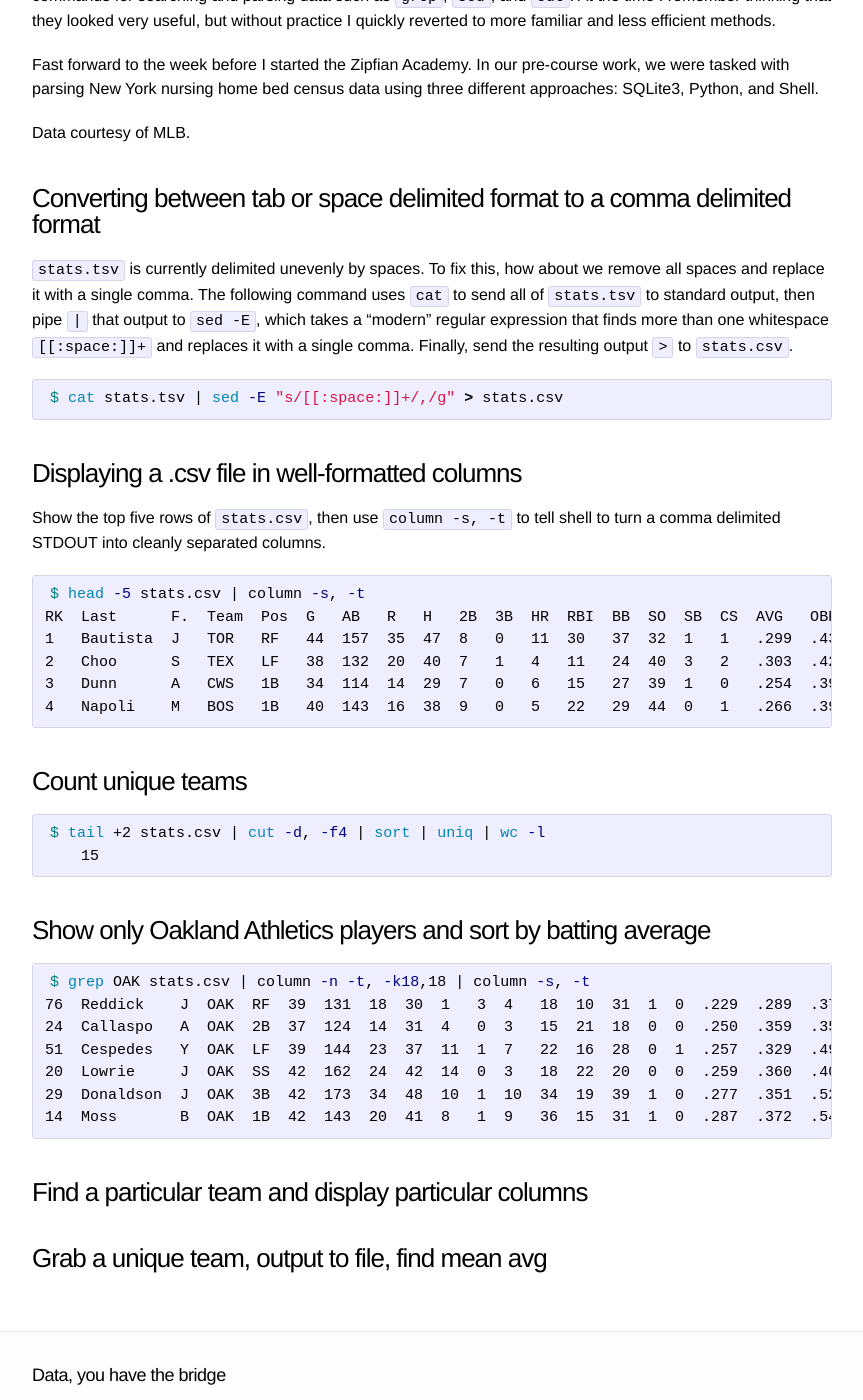
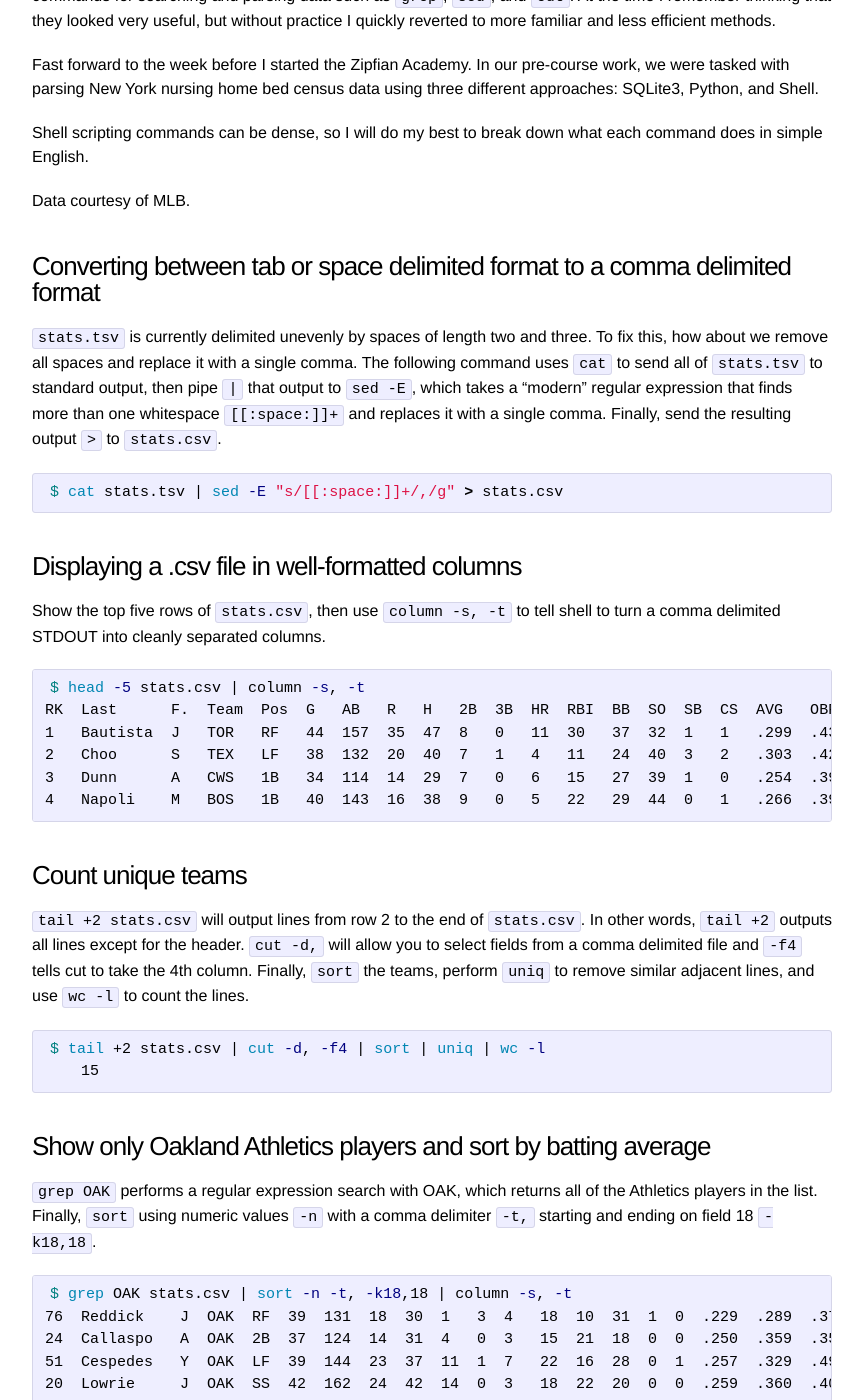
Before and after one commit to abshinn/abshinn.github.io, a Jekyll site: the page built from _posts/2014-05-17-shell-is-awesome.markdown, in a window 1280 px wide and 1400 px high, scrolled down 242 px. Shown: the whole window, without its empty margins (208-1071 px from the left). Built offline with Jekyll 4.4.1, drawn with Linux system fonts in a browser that asks for light colours; Markdown is read by kramdown in place of the engine named in the settings.

Commit message:
add another example with description

````diff
--- a/_posts/2014-05-17-shell-is-awesome.markdown
+++ b/_posts/2014-05-17-shell-is-awesome.markdown
@@ -9,11 +9,13 @@ Way back during one of my undergraduate astronomy data analysis courses, we brie
 
 Fast forward to the week before I started the Zipfian Academy. In our pre-course work, we were tasked with parsing New York nursing home bed census data using three different approaches: SQLite3, Python, and Shell.
 
+Shell scripting commands can be dense, so I will do my best to break down what each command does in simple English.
+
 Data courtesy of MLB.
 
 ### Converting between tab or space delimited format to a comma delimited format
 
-`stats.tsv` is currently delimited unevenly by spaces. To fix this, how about we remove all spaces and replace it with a single comma. The following command uses `cat` to send all of `stats.tsv` to standard output, then pipe `|` that output to `sed -E`, which takes a "modern" regular expression that finds more than one whitespace `[[:space:]]+` and replaces it with a single comma. Finally, send the resulting output `>` to `stats.csv`.
+`stats.tsv` is currently delimited unevenly by spaces of length two and three. To fix this, how about we remove all spaces and replace it with a single comma. The following command uses `cat` to send all of `stats.tsv` to standard output, then pipe `|` that output to `sed -E`, which takes a "modern" regular expression that finds more than one whitespace `[[:space:]]+` and replaces it with a single comma. Finally, send the resulting output `>` to `stats.csv`.
 
 ```bash
 $ cat stats.tsv | sed -E "s/[[:space:]]+/,/g" > stats.csv
@@ -34,6 +36,8 @@ RK  Last      F.  Team  Pos  G   AB   R   H   2B  3B  HR  RBI  BB  SO  SB  CS  A
 
 ### Count unique teams
 
+`tail +2 stats.csv` will output lines from row 2 to the end of `stats.csv`. In other words, `tail +2` outputs all lines except for the header. `cut -d,` will allow you to select fields from a comma delimited file and `-f4` tells cut to take the 4th column. Finally, `sort` the teams, perform `uniq` to remove similar adjacent lines, and use `wc -l` to count the lines.
+
 ```bash
 $ tail +2 stats.csv | cut -d, -f4 | sort | uniq | wc -l
     15
@@ -41,8 +45,10 @@ $ tail +2 stats.csv | cut -d, -f4 | sort | uniq | wc -l
 
 ### Show only Oakland Athletics players and sort by batting average
 
+`grep OAK` performs a regular expression search with OAK, which returns all of the Athletics players in the list. Finally, `sort` using numeric values `-n`  with a comma delimiter `-t,` starting and ending on field 18 `-k18,18`.
+
 ```bash
-$ grep OAK stats.csv | column -n -t, -k18,18 | column -s, -t
+$ grep OAK stats.csv | sort -n -t, -k18,18 | column -s, -t
 76  Reddick    J  OAK  RF  39  131  18  30  1   3  4   18  10  31  1  0  .229  .289  .374  .663
 24  Callaspo   A  OAK  2B  37  124  14  31  4   0  3   15  21  18  0  0  .250  .359  .355  .713
 51  Cespedes   Y  OAK  LF  39  144  23  37  11  1  7   22  16  28  0  1  .257  .329  .493  .822
````
